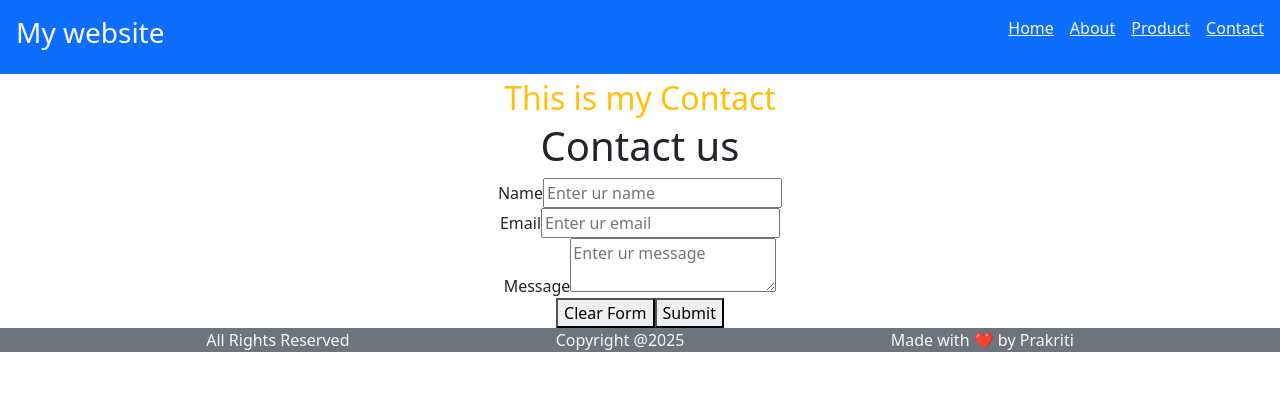
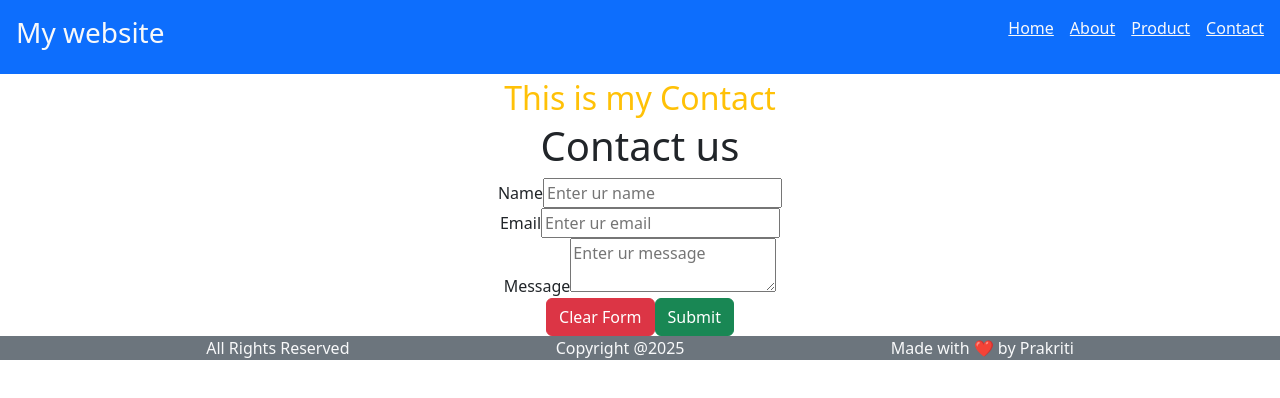
Before and after one commit to Prakrititiwari123/FullStackWebDevRICR, a React (Vite) app in the folder REACT/Demo/: page /contact in a window 1280 px wide. Shown: the top 398 px of the page. Built offline with nearby package versions, Linux system fonts and the light colour scheme.

Commit message:
using of try and catch

```diff
--- a/REACT/Demo/src/pages/Contact.jsx
+++ b/REACT/Demo/src/pages/Contact.jsx
@@ -5,25 +5,36 @@ const Contact = () => {
   const [email, setEmail] = useState("");
   const [message, setMessage] = useState("");
 
-  const handleClearForm=()=>{
+  const [isLoading, setIsLoading] = useState(false);
+
+  const handleClearForm = () => {
     setName("");
     setEmail("");
     setMessage("");
-  }
+  };
 
-  const handleSubmit=(e)=>{
+  const handleSubmit = async (e) => {
     e.preventDefault();
-    const data={
-      Name,
-      email,
-      message,
+    setIsLoading(true);
+    try {
+      const response = await fetch(
+        "https://official-joke-api.appspot.com/jokes/random"
+      );
+
+      const data = {
+        Name,
+        email,
+        message,
+      };
+      console.log(data);
+    } catch (error) {
+      console.log(error.message);
+    } finally {
+      setIsLoading(false);
     }
-    console.log(data);
 
     handleClearForm();
-  }
-
-
+  };
 
   return (
     <>
@@ -69,8 +80,12 @@ const Contact = () => {
               ></textarea>
             </div>
             <div>
-              <button type="reset">Clear Form</button>
-              <button type="submit">Submit</button>
+              <button type="reset" className="btn btn-danger">
+                Clear Form
+              </button>
+              <button type="submit" className="btn btn-success">
+                {isLoading ? "Loading" : "Submit"}
+              </button>
             </div>
           </form>
         </div>
```
